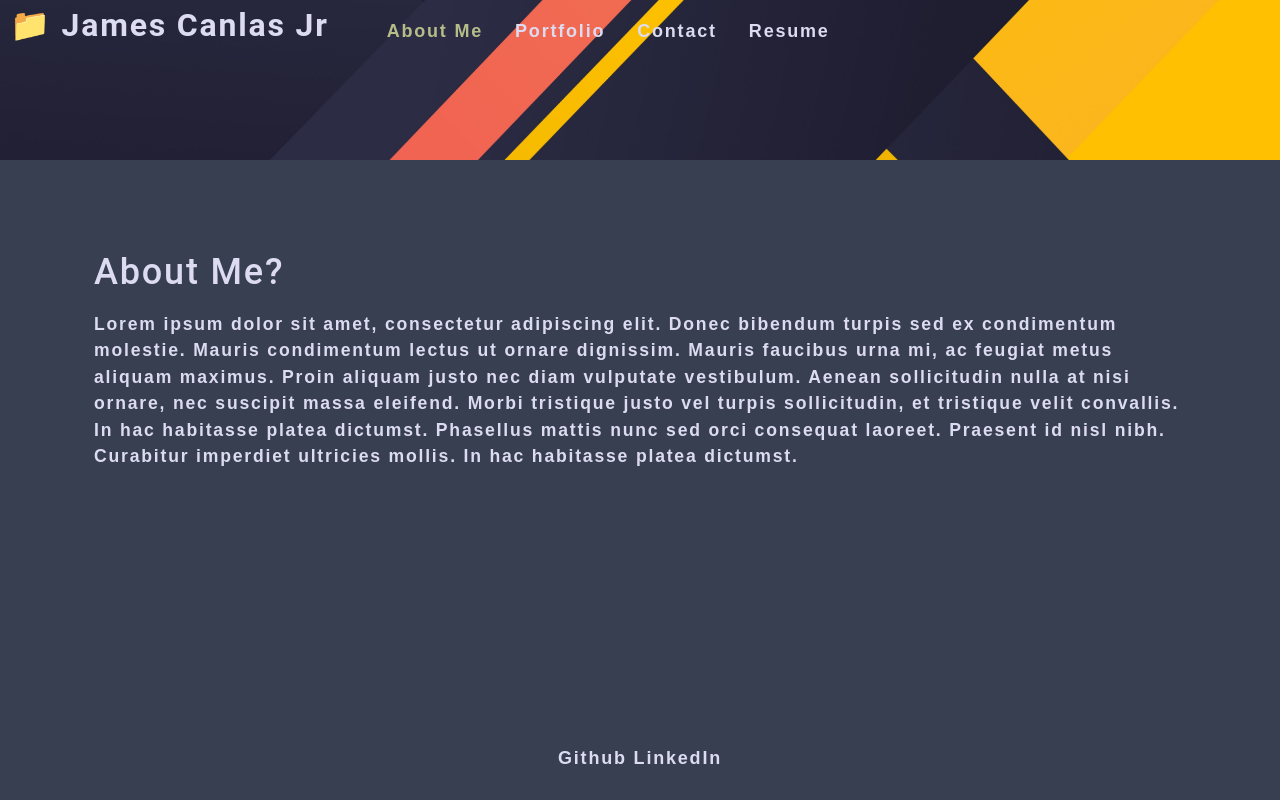
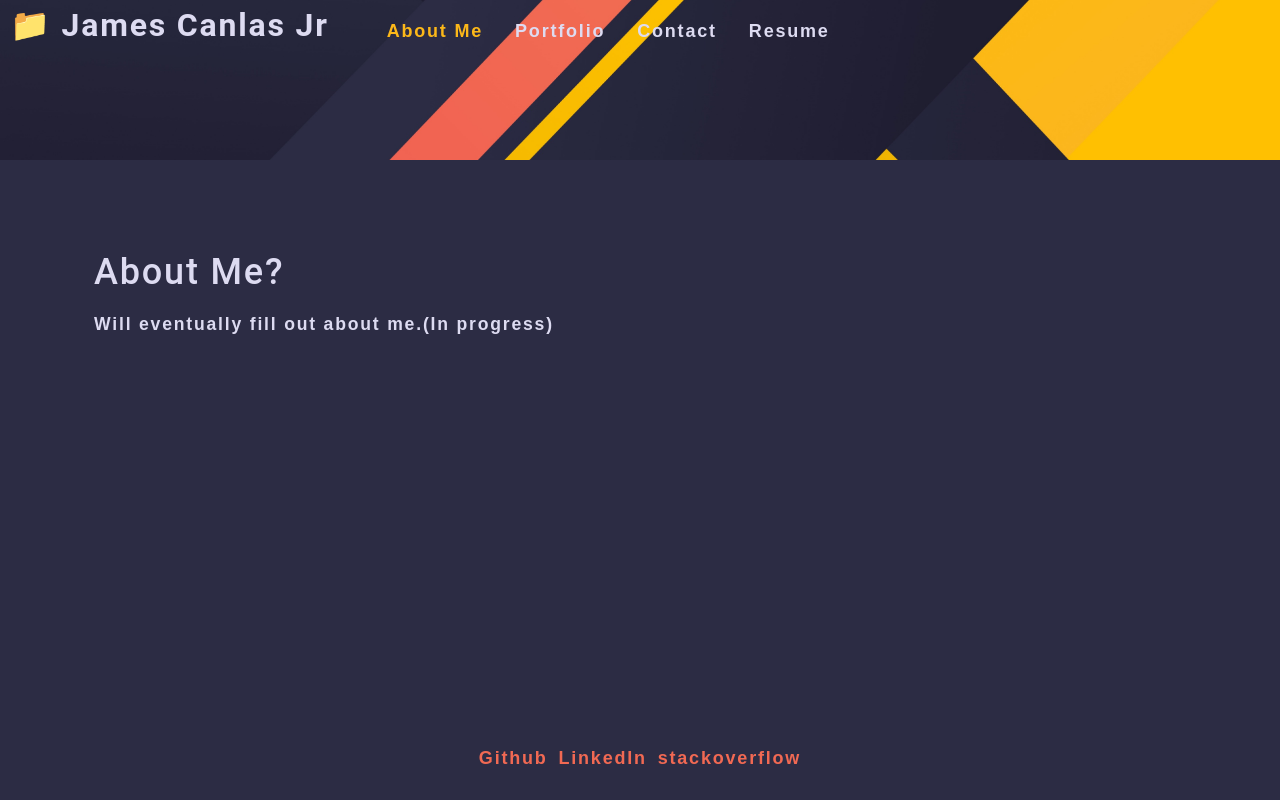
Before and after one commit to jcc83267/20-my-professional-react-portfolio, a React (Create React App) app: page / in a window 1280 px wide. Built offline with nearby package versions, Linux system fonts and the light colour scheme.

Commit message:
changed some css and portfolio

```diff
--- a/src/App.js
+++ b/src/App.js
@@ -13,7 +13,7 @@ function App() {
   const [portfolioSelected, setPortfolioSelected] = useState(false);
   const [resumeSelected, setResumeSelected] = useState(false);
 
-  var style = {
+  const style = {
     textAlign: "center",
     padding: "20px",
     position: "fixed",
@@ -51,8 +51,9 @@ function App() {
       </main>
       <footer className="App" style={style}>
         <span>
-        <span>Github </span>
-        <span>LinkedIn</span>
+        <a href="https://github.com/jcc83267" target="_blank" rel="noreferrer">Github </a>
+        <a href="https://www.linkedin.com/in/james-canlas-426728b7/" target="_blank" rel="noreferrer">LinkedIn </a>
+        <a href="https://stackoverflow.com/users/15820853/jcc83267" target="_blank" rel="noreferrer">stackoverflow </a>
         </span>
       </footer>
     </div>
--- a/src/components/About/index.js
+++ b/src/components/About/index.js
@@ -6,8 +6,8 @@ function About() {
     <section className="my-5" >
       <h1 id="about">About Me?</h1>
       <div className="my-2">
-        <p>
-          Lorem ipsum dolor sit amet, consectetur adipiscing elit. Donec bibendum turpis sed ex condimentum molestie. Mauris condimentum lectus ut ornare dignissim. Mauris faucibus urna mi, ac feugiat metus aliquam maximus. Proin aliquam justo nec diam vulputate vestibulum. Aenean sollicitudin nulla at nisi ornare, nec suscipit massa eleifend. Morbi tristique justo vel turpis sollicitudin, et tristique velit convallis. In hac habitasse platea dictumst. Phasellus mattis nunc sed orci consequat laoreet. Praesent id nisl nibh. Curabitur imperdiet ultricies mollis. In hac habitasse platea dictumst.
+      <p>
+      Will eventually fill out about me.(In progress)
       </p>
       </div>
     </section>
--- a/src/components/Portfolio/index.js
+++ b/src/components/Portfolio/index.js
@@ -3,7 +3,7 @@ import React, { useState } from 'react'
 function Portfolio() {
     const [projects] = useState([
         {
-            name: "The Bloc",
+            name: "Bloc",
             deployedLink: "https://the-bloc.herokuapp.com/",
             githubLink: "https://github.com/jcc83267/Hrd-Cpy",
             imgId: 0
--- a/src/index.css
+++ b/src/index.css
@@ -6,10 +6,10 @@ main {
 }
 :root {
   /* CSS HEX */
-  --dark: #383f51ff;
+  --dark: #2c2c44;
   --light: #dddbf1ff;
-  --primary: #3c4f76ff;
-  --secondary: #b5bd89ff;
+  --primary: #f16953;
+  --secondary: #fcb819;
   --darker: #111111;
   --error: rgb(228, 46, 1);
   --spacing-one: calc(1rem * 0.5);
@@ -311,7 +311,6 @@ a {
   left: 1%;
   right: 1%;
 }
-
 .project0 {
   background-image: url(./assets/images/website-screenshots/0.png.png);
   height: 50vh;
@@ -358,3 +357,13 @@ a {
 .portfolioBox{
   padding-left: 10px;
 }
+
+.footerApp {
+  text-align: "center";
+  padding: "20px";
+  position: "fixed";
+  left: "0";
+  bottom: "0";
+  height: "75px";
+  width: "100%";
+}
```
Also changed, not shown: src/assets/images/banner/banner.png (deleted).
